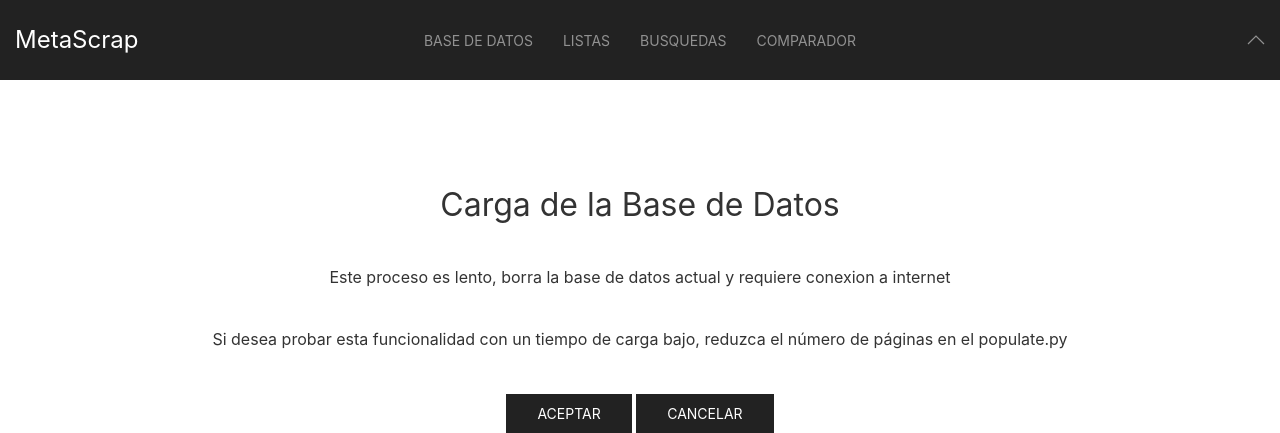
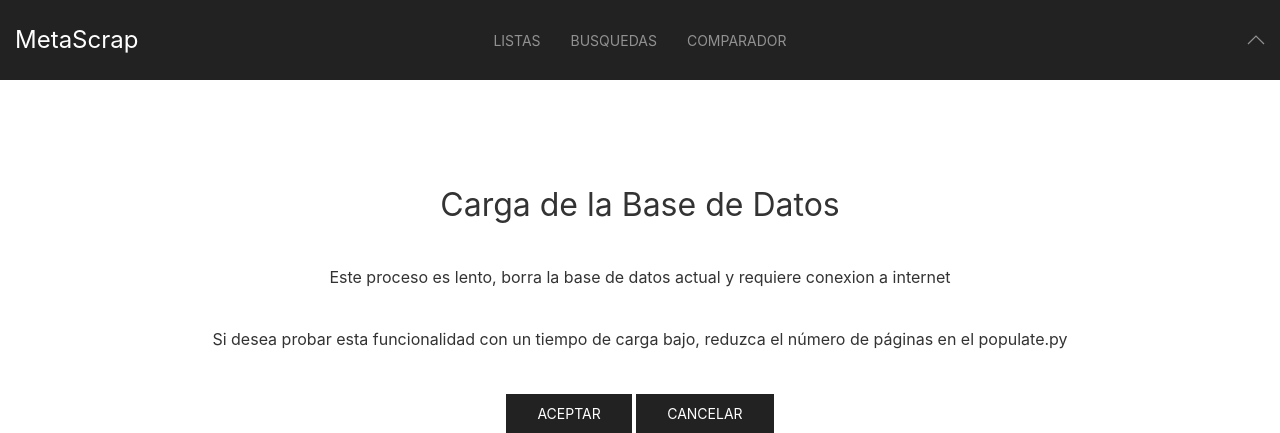
Before and after one commit to plss12/Metacritic-Scraping, a Django app: page /populateBD/ in a window 1280 px wide. Shown: the top 433 px of the page. Run offline with Django 3.2, Linux system fonts and the light colour scheme; the visitor is signed in with stand-in values (Sample User, id 1).

Commit message:
Cambio final final despliegue

```diff
--- a/MetacriticScrap/main/templates/base.html
+++ b/MetacriticScrap/main/templates/base.html
@@ -18,14 +18,6 @@
                 <div class="uk-navbar-center">
 
                     <ul class="uk-navbar-nav">
-                        <li><a href="#">Base de datos</a>
-                        <div class="uk-navbar-dropdown">
-                                <ul class="uk-nav uk-navbar-dropdown-nav">
-                                    <li><a href="/populateBD">Poblar Base de Datos</a></li>
-                                    <li><a href="/populateWhoosh">Crear índice Whoosh</a></li>
-                                </ul>
-                            </div>
-                        </li>
                         <li><a href="#">Listas</a>
                             <div class="uk-navbar-dropdown">
                                 <ul class="uk-nav uk-navbar-dropdown-nav">
```
